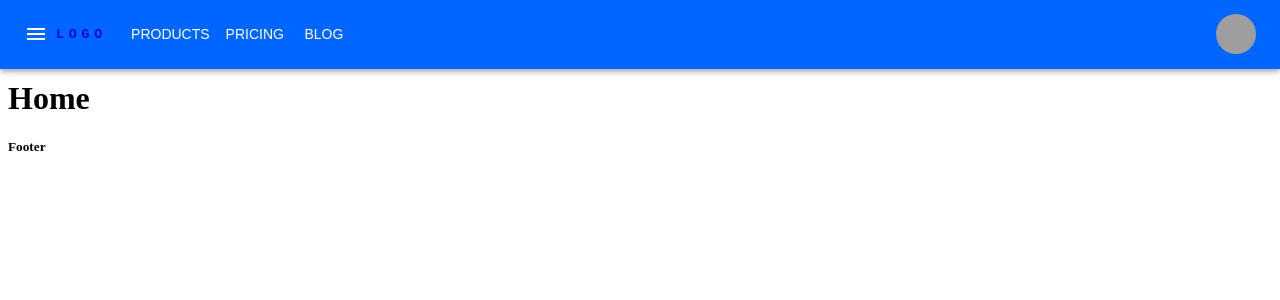
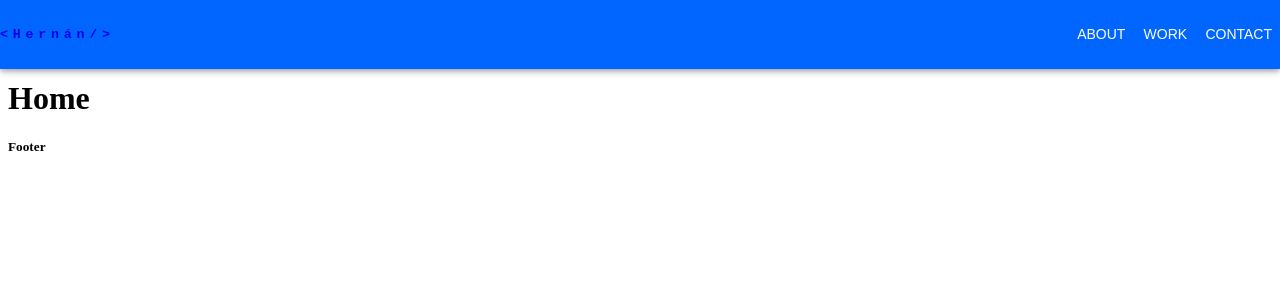
Before and after one commit to i-am-hernan/portfolio, a Next.js app in the folder packages/client/: page / in a window 1280 px wide. Shown: the top 300 px of the page. Built offline with nearby package versions, Linux system fonts and the light colour scheme; grey boxes are pictures that could not be loaded.

Commit message:
clean up navbar

```diff
--- a/packages/client/components/Header/index.tsx
+++ b/packages/client/components/Header/index.tsx
@@ -1,48 +1,77 @@
-import { default as AdbIcon, default as MenuIcon } from "@mui/icons-material/Menu";
 import {
-  AppBar, Avatar, Box, Button, Container, IconButton, Menu, MenuItem, Toolbar, Tooltip, Typography
+  default as AdbIcon,
+  default as MenuIcon,
+} from "@mui/icons-material/Menu";
+import {
+  AppBar,
+  Avatar,
+  Box,
+  Button,
+  Container,
+  IconButton,
+  Menu,
+  MenuItem,
+  Toolbar,
+  Tooltip,
+  Typography,
 } from "@mui/material";
-import React from "react";
+import { useState } from "react";
 
-const pages = ["Products", "Pricing", "Blog"];
+const pages = ["about", "work", "contact"];
 const settings = ["Profile", "Account", "Dashboard", "Logout"];
 
 export const Header = () => {
-  const [anchorElNav, setAnchorElNav] = React.useState<null | HTMLElement>(
-    null
-  );
-  const [anchorElUser, setAnchorElUser] = React.useState<null | HTMLElement>(
-    null
-  );
-
-  const handleOpenNavMenu = (event: React.MouseEvent<HTMLElement>) => {
+  const [anchorElNav, setAnchorElNav] = useState<null | HTMLElement>(null);
+  const handleOpenNavMenu = (event: MouseEvent<HTMLElement>) => {
     setAnchorElNav(event.currentTarget);
-  };
-  const handleOpenUserMenu = (event: React.MouseEvent<HTMLElement>) => {
-    setAnchorElUser(event.currentTarget);
   };
 
   const handleCloseNavMenu = () => {
     setAnchorElNav(null);
   };
 
-  const handleCloseUserMenu = () => {
-    setAnchorElUser(null);
-  };
-
   return (
     <AppBar>
-      <Container maxWidth="xl">
-        <Toolbar disableGutters>
-          <AdbIcon sx={{ display: { xs: "none", md: "flex" }, mr: 1 }} />
-          <Typography
-            variant="h6"
+      <Toolbar
+        disableGutters
+        sx={{ justifyContent: "space-between", display: "flex" }}
+      >
+        <Typography
+          variant="h6"
+          noWrap
+          component="a"
+          href="/"
+          sx={{
+            mr: 2,
+            display: { xs: "none", md: "inline-block" },
+            fontFamily: "monospace",
+            fontWeight: 700,
+            letterSpacing: ".3rem",
+            textDecoration: "none",
+          }}
+        >
+          {`<Hernán/>`}
+        </Typography>
+        <Box sx={{ display: { xs: "none", md: "inline-block" } }}>
+          {pages.map((page) => (
+            <Button
+              key={page}
+              onClick={handleCloseNavMenu}
+              sx={{ my: 2, color: "white", display: "inline-block" }}
+            >
+              {page}
+            </Button>
+          ))}
+        </Box>
+        {/* <Typography
+            variant="h5"
             noWrap
             component="a"
-            href="/"
+            href=""
             sx={{
               mr: 2,
-              display: { xs: "none", md: "flex" },
+              display: { xs: "flex", md: "none" },
+              flexGrow: 1,
               fontFamily: "monospace",
               fontWeight: 700,
               letterSpacing: ".3rem",
@@ -51,7 +80,6 @@ export const Header = () => {
           >
             LOGO
           </Typography>
-
           <Box sx={{ flexGrow: 1, display: { xs: "flex", md: "none" } }}>
             <IconButton
               size="large"
@@ -86,68 +114,8 @@ export const Header = () => {
                 </MenuItem>
               ))}
             </Menu>
-          </Box>
-          <AdbIcon sx={{ display: { xs: "flex", md: "none" }, mr: 1 }} />
-          <Typography
-            variant="h5"
-            noWrap
-            component="a"
-            href=""
-            sx={{
-              mr: 2,
-              display: { xs: "flex", md: "none" },
-              flexGrow: 1,
-              fontFamily: "monospace",
-              fontWeight: 700,
-              letterSpacing: ".3rem",
-              textDecoration: "none",
-            }}
-          >
-            LOGO
-          </Typography>
-          <Box sx={{ flexGrow: 1, display: { xs: "none", md: "flex" } }}>
-            {pages.map((page) => (
-              <Button
-                key={page}
-                onClick={handleCloseNavMenu}
-                sx={{ my: 2, color: "white", display: "block" }}
-              >
-                {page}
-              </Button>
-            ))}
-          </Box>
-
-          <Box sx={{ flexGrow: 0 }}>
-            <Tooltip title="Open settings">
-              <IconButton onClick={handleOpenUserMenu} sx={{ p: 0 }}>
-                <Avatar alt="Remy Sharp" src="/static/images/avatar/2.jpg" />
-              </IconButton>
-            </Tooltip>
-            <Menu
-              sx={{ mt: "45px" }}
-              id="menu-appbar"
-              anchorEl={anchorElUser}
-              anchorOrigin={{
-                vertical: "top",
-                horizontal: "right",
-              }}
-              keepMounted
-              transformOrigin={{
-                vertical: "top",
-                horizontal: "right",
-              }}
-              open={Boolean(anchorElUser)}
-              onClose={handleCloseUserMenu}
-            >
-              {settings.map((setting) => (
-                <MenuItem key={setting} onClick={handleCloseUserMenu}>
-                  <Typography textAlign="center">{setting}</Typography>
-                </MenuItem>
-              ))}
-            </Menu>
-          </Box>
-        </Toolbar>
-      </Container>
+          </Box> */}
+      </Toolbar>
     </AppBar>
   );
 };
```
